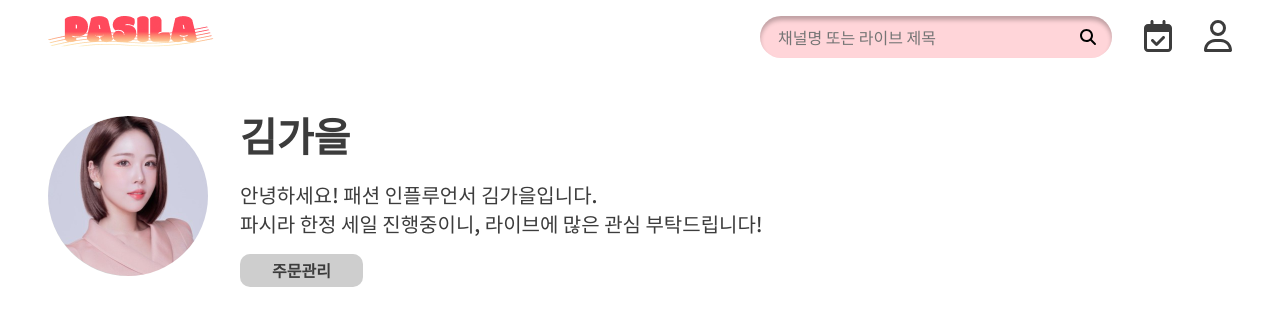
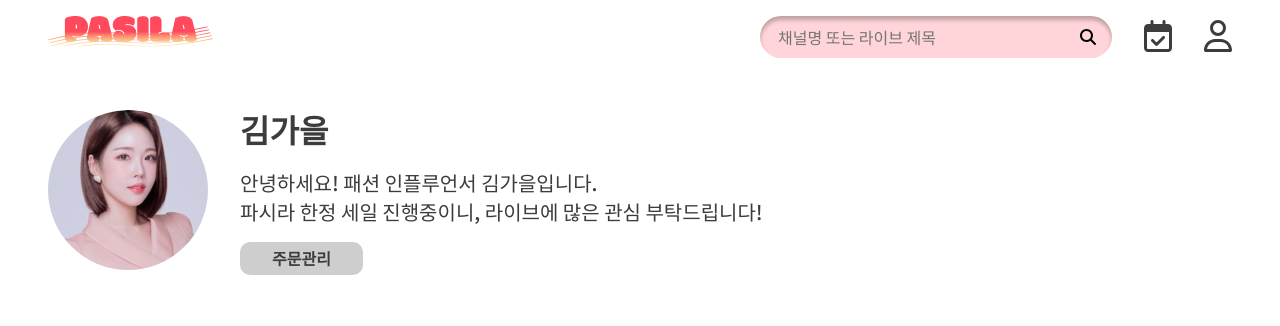
Before and after one commit to youkyoungJung/Pasila, a Vue app in the folder frontend/: page /channel/1 in a window 1280 px wide. Shown: the top 326 px of the page. Built offline with nearby package versions, Linux system fonts and the light colour scheme.

Commit message:
feat: [#S10P12A402-29] 내 채널 채널명 폰트 사이즈 변경

```diff
--- a/frontend/src/components/channel/ChannelProfile.vue
+++ b/frontend/src/components/channel/ChannelProfile.vue
@@ -22,7 +22,7 @@ defineProps({
     @include box(10rem, 10rem, $gray, 50%, 0 2rem 0 0, 0);
   }
   .name {
-    @include font-factory($fs-5, bold);
+    @include font-factory($fs-4, bold);
   }
   .desc {
     @include font-factory($fs-3, 500);
```
